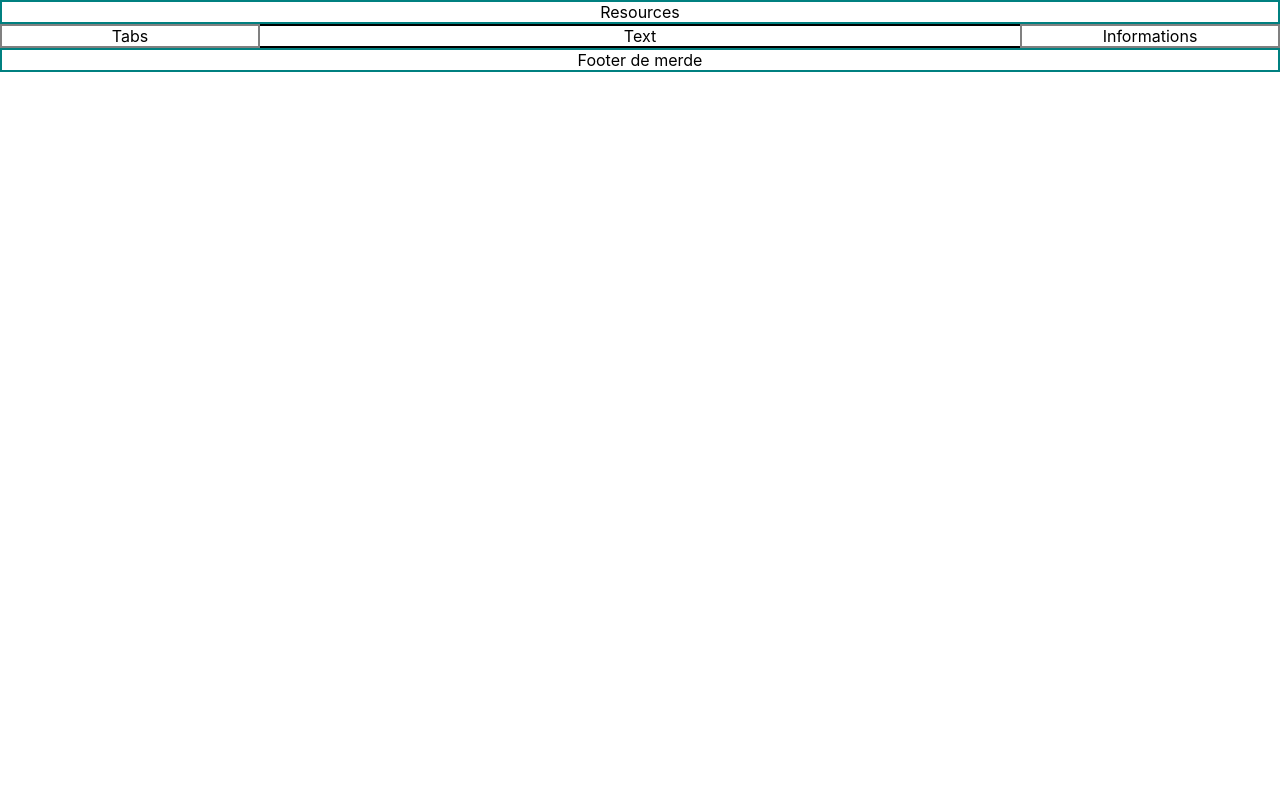
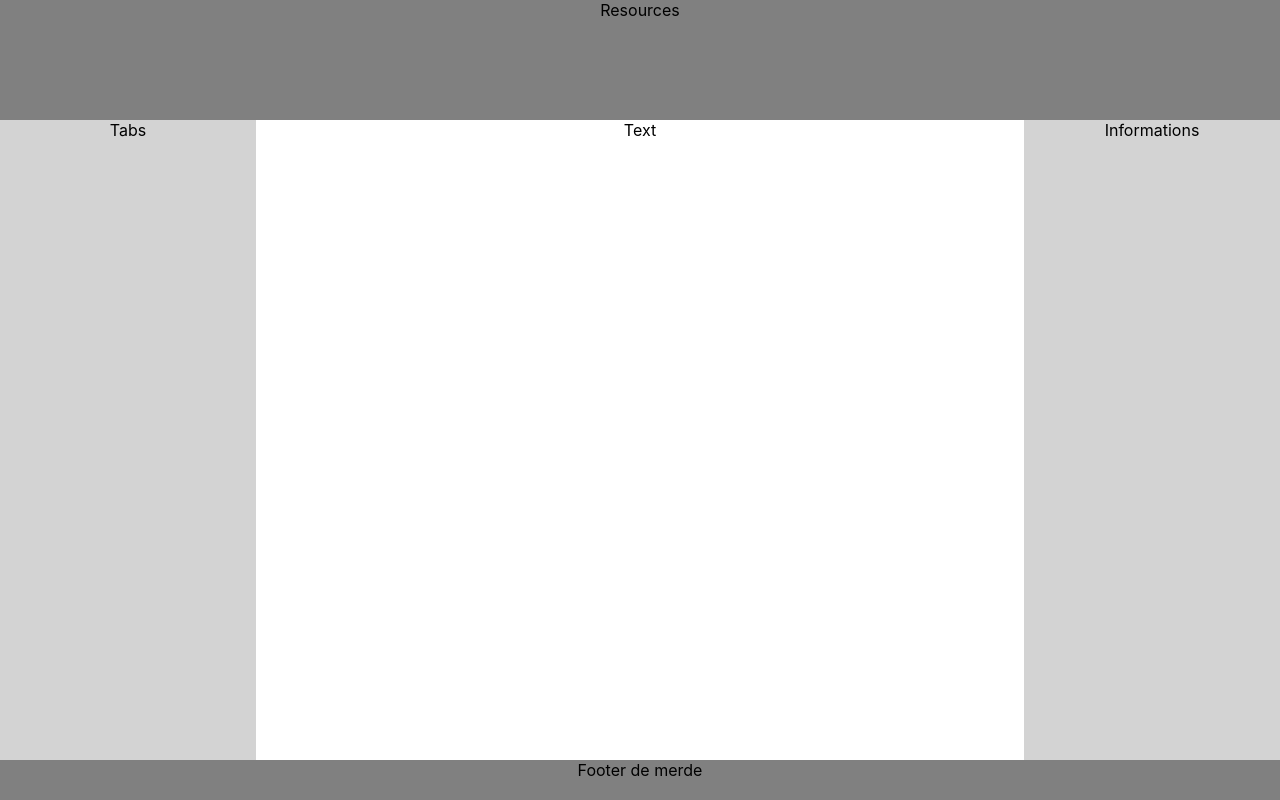
Before and after one commit to FRosay/projet-kiwi, a React (Create React App) app: page / in a window 1280 px wide. Built offline with nearby package versions, Linux system fonts and the light colour scheme.

Commit message:
Event.js > Events.js

```diff
--- a/src/App.css
+++ b/src/App.css
@@ -1,62 +1,45 @@
+:root
+{
+  --height-top: 15%;
+  --height-middle: 80%;
+  --height-bottom: 5%;
+}
+
 .App {
   text-align: center;
 }
-
-.App-logo {
-  height: 40vmin;
-  pointer-events: none;
+html, body, #root, .App{
+  height: 100%;
 }
-
-@media (prefers-reduced-motion: no-preference) {
-  .App-logo {
-    animation: App-logo-spin infinite 20s linear;
-  }
-}
-
-.App-header {
-  background-color: #282c34;
-  min-height: 100vh;
-  display: flex;
-  flex-direction: column;
-  align-items: center;
-  justify-content: center;
-  font-size: calc(10px + 2vmin);
-  color: white;
-}
-
-.App-link {
-  color: #61dafb;
-}
-
-@keyframes App-logo-spin {
-  from {
-    transform: rotate(0deg);
-  }
-  to {
-    transform: rotate(360deg);
-  }
-}
-
 footer{
-  border: 2px solid teal;
+  /*border: 2px solid teal;*/
+  background-color: gray;
+  height: var(--height-bottom);
 }
 
 #resources-div{
-  border: 2px solid teal;
+  /*border: 2px solid teal;*/
+  background-color: gray;
+  height: var(--height-top);
 }
 
 #game-informations-div{
-  border: 2px solid gray;
+  /*border: 2px solid gray;*/
+  background-color: lightgray;
   float: right;
+  height: var(--height-middle);
   width: 20%;
 }
 
 #game-text-div{
-  border: 2px solid black;
+  /*border: 2px solid black;*/
+  height: var(--height-middle);
 }
 
 #tabs-div{
-  border: 2px solid gray;
+  /*border: 2px solid gray;*/
+  background-color: lightgray;
   float: left;
+  height: var(--height-middle);
   width: 20%;
 }
--- a/src/App.js
+++ b/src/App.js
@@ -1,5 +1,7 @@
 import React from 'react';
 import './App.css';
+
+import Resources from './components/resources/Resources.js'
 
 function App() {
   return (
```
Also changed, not shown: src/components/events/Event.js (deleted), src/components/events/Events.js (added).
